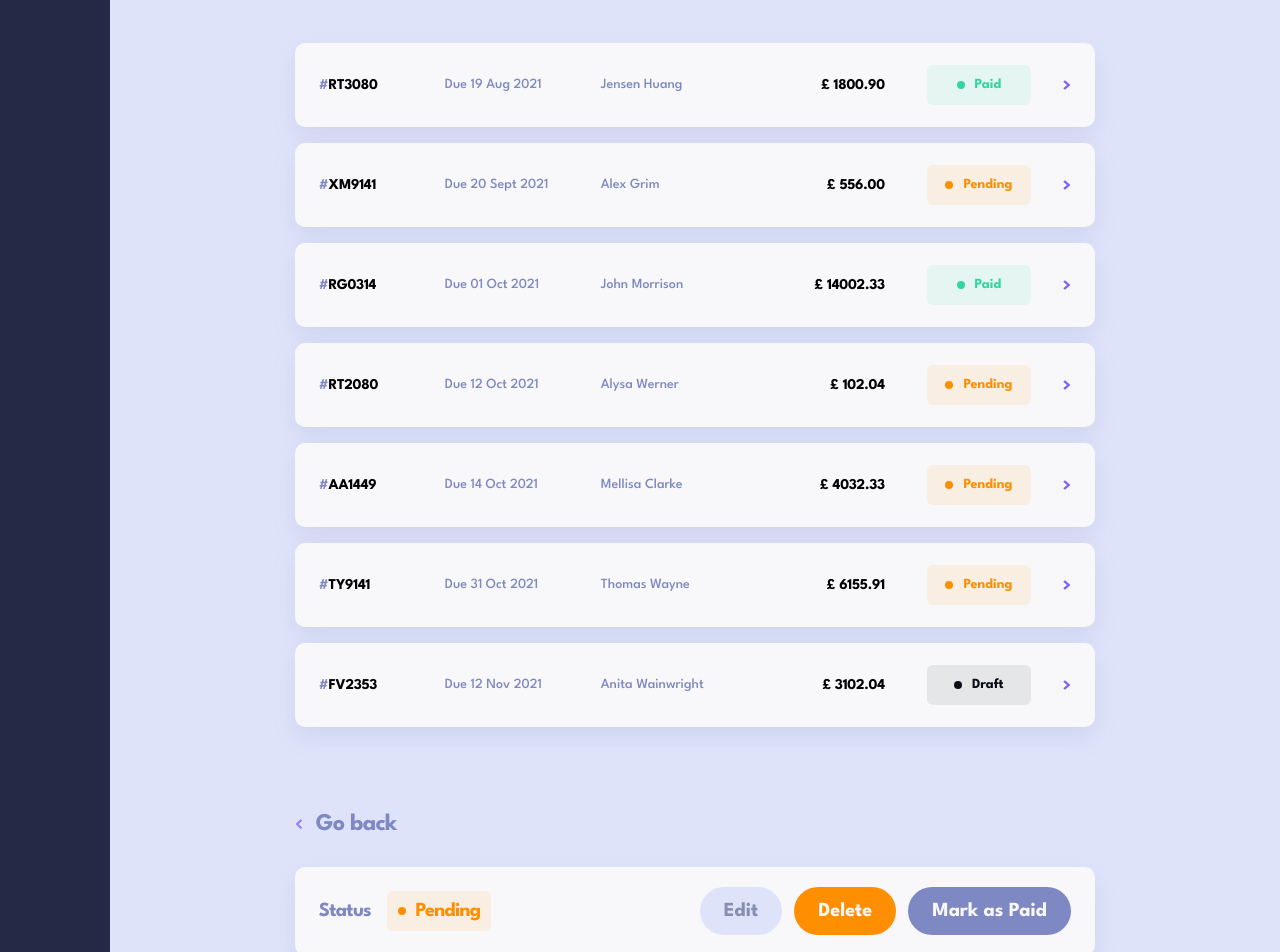
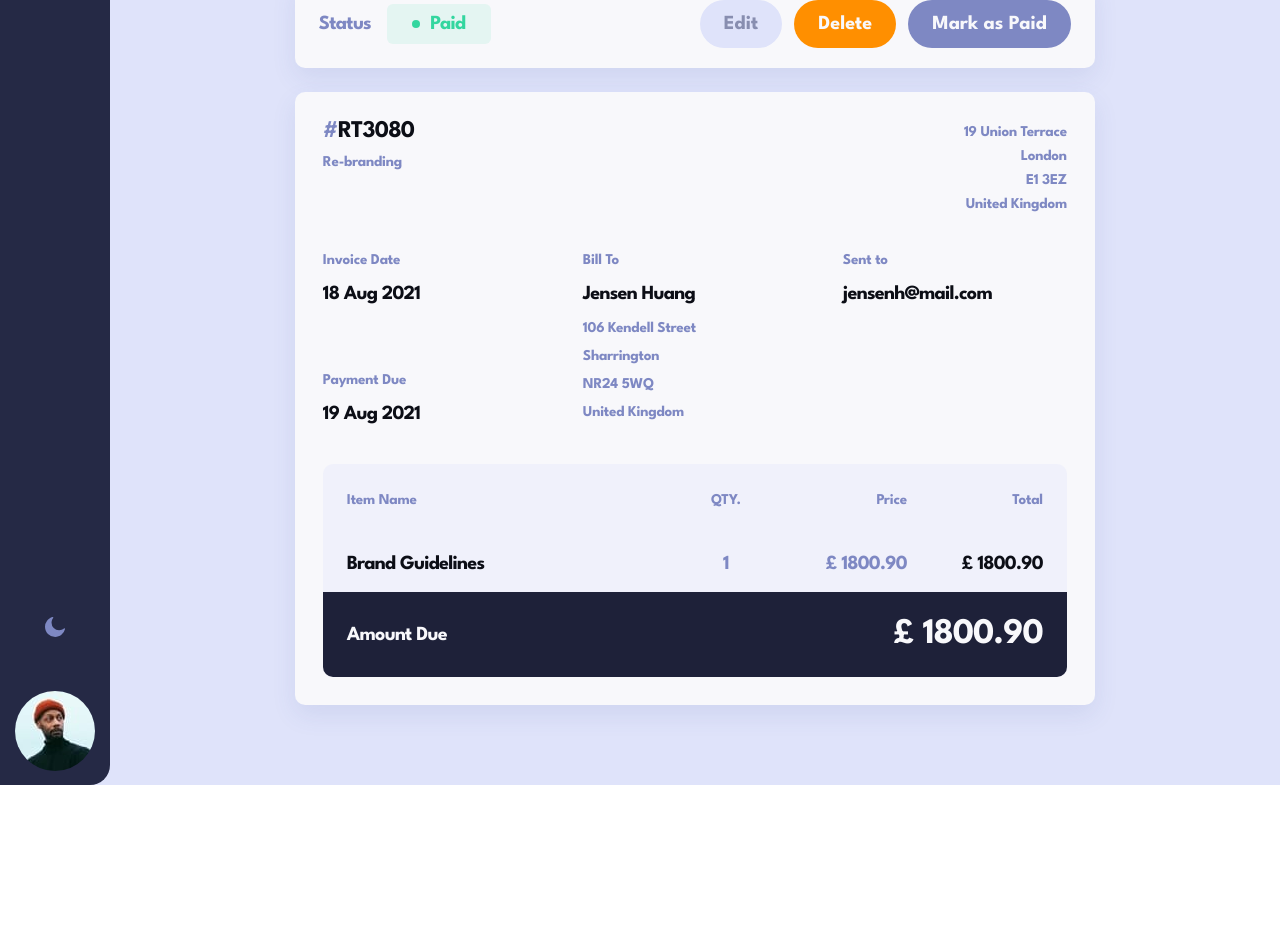
Before and after one commit to Konrad2502/Invoice-app, a React (Vite) app: page /invoices/1 in a window 1280 px wide. Shown: the part 160-1112 px from the top of the page. After the commit the page ends 945 px from the top, so only its background shows below. Built offline with nearby package versions, Linux system fonts and the light colour scheme.

Commit message:
Add routing and render clicked invoice

```diff
--- a/package.json
+++ b/package.json
@@ -13,7 +13,8 @@
     "@reduxjs/toolkit": "^2.11.2",
     "react": "^19.2.4",
     "react-dom": "^19.2.4",
-    "react-redux": "^9.2.0"
+    "react-redux": "^9.2.0",
+    "react-router-dom": "^7.13.2"
   },
   "devDependencies": {
     "@eslint/js": "^9.39.4",
--- a/src/App.tsx
+++ b/src/App.tsx
@@ -5,6 +5,8 @@ import { selectAppDataStatus } from "./features/appData/appDataSelectors";
 import Invoices from "./pages/Invoices/Invoices";
 import { useAppDispatch, useAppSelector } from "./store/hooks";
 import { fetchAppData } from "./features/appData/appDataSlice";
+import { BrowserRouter, Routes, Route } from "react-router-dom";
+import InvoiceDetails from "./pages/InvoiceDetails/InvoiceDetails";
 
 export default function App() {
   const dispatch = useAppDispatch();
@@ -17,9 +19,14 @@ export default function App() {
   }, [status, dispatch]);
 
   return (
-    <Container>
-      <Nav />
-      <Invoices />
-    </Container>
+    <BrowserRouter>
+      <Container>
+        <Nav />
+        <Routes>
+          <Route path="/" element={<Invoices />} />
+          <Route path="/invoices/:id" element={<InvoiceDetails />} />
+        </Routes>
+      </Container>
+    </BrowserRouter>
   );
 }
--- a/src/features/appData/appDataSelectors.ts
+++ b/src/features/appData/appDataSelectors.ts
@@ -5,3 +5,5 @@ import type { InvoicesData } from "./appDataTypes";
 export const selectAppData = (state:RootState): InvoicesData | null => state.appData.data;
 
 export const selectAppDataStatus = (state: RootState) => state.appData.status;
+
+export const selectInvoiceById = (state: RootState, id: number) => state.appData.data?.find(inv => inv.id === id) ?? null;
--- a/src/pages/InvoiceDetails/InvoiceDetails.tsx
+++ b/src/pages/InvoiceDetails/InvoiceDetails.tsx
@@ -1,11 +1,29 @@
 import "./InvoiceDetails.scss";
 import arrowLeft from "../../assets/icon-arrow-left.svg";
+import { useNavigate, useParams } from "react-router-dom";
+import { useAppSelector } from "../../store/hooks";
+import { selectInvoiceById } from "../../features/appData/appDataSelectors";
+import { formatDueDate } from "../../utilis/date";
 
 export default function InvoiceDetails() {
+  const navigate = useNavigate();
+  const { id } = useParams<{ id: string }>();
+  const invoiceId = Number(id);
+  const invoice = useAppSelector((state) =>
+    Number.isFinite(invoiceId) ? selectInvoiceById(state, invoiceId) : null,
+  );
+  console.log(invoice);
+  if (!invoice) {
+    return null;
+  }
   return (
     <section className="invoice-details">
       <div className="invoice-details__content">
-        <button className="invoice-details__back" type="button">
+        <button
+          className="invoice-details__back"
+          type="button"
+          onClick={() => navigate("/")}
+        >
           <img className="invoice-details__back-icon" src={arrowLeft} alt="" />
           <span className="invoice-details__back-text">Go back</span>
         </button>
@@ -14,15 +32,16 @@ export default function InvoiceDetails() {
           <div className="invoice-details__status-left">
             <span className="invoice-details__status-label">Status</span>
 
-            <div className="invoice-details__badge invoice-details__badge--pending">
-              <span className="invoice-details__dot invoice-details__dot--pending" />
-              <span className="invoice-details__badge-text">Pending</span>
+            <div
+              className={`invoice-details__badge invoice-details__badge--${invoice.status}`}
+            >
+              <span
+                className={`invoice-details__dot invoice-details__dot--${invoice.status}`}
+              />
+              <span className="invoice-details__badge-text">
+                {invoice.status}
+              </span>
             </div>
-
-            {/*
-            <div className="invoice-details__badge invoice-details__badge--paid">...</div>
-            <div className="invoice-details__badge invoice-details__badge--draft">...</div>
-            */}
           </div>
 
           <div className="invoice-details__actions">
@@ -51,16 +70,27 @@ export default function InvoiceDetails() {
           <div className="invoice-details__top">
             <div className="invoice-details__code">
               <p className="invoice-details__code-id">
-                <span className="invoice-details__hash">#</span>XM9141
+                <span className="invoice-details__hash">#</span>
+                {invoice?.code}
               </p>
-              <p className="invoice-details__code-desc">Graphic Design</p>
+              <p className="invoice-details__code-desc">
+                {invoice.description}
+              </p>
             </div>
 
             <div className="invoice-details__sender">
-              <p className="invoice-details__small">19 Union Terrace</p>
-              <p className="invoice-details__small">London</p>
-              <p className="invoice-details__small">E1 3EZ</p>
-              <p className="invoice-details__small">United Kingdom</p>
+              <p className="invoice-details__small">
+                {invoice.senderAddress.street}
+              </p>
+              <p className="invoice-details__small">
+                {invoice.senderAddress.city}
+              </p>
+              <p className="invoice-details__small">
+                {invoice.senderAddress.postCode}
+              </p>
+              <p className="invoice-details__small">
+                {invoice.senderAddress.country}
+              </p>
             </div>
           </div>
 
@@ -68,29 +98,41 @@ export default function InvoiceDetails() {
             <div className="invoice-details__dates">
               <div className="invoice-details__block">
                 <p className="invoice-details__label">Invoice Date</p>
-                <p className="invoice-details__value">21 Aug 2021</p>
+                <p className="invoice-details__value">
+                  {formatDueDate(invoice.createdAt)}
+                </p>
               </div>
 
               <div className="invoice-details__block">
                 <p className="invoice-details__label">Payment Due</p>
-                <p className="invoice-details__value">20 Sep 2021</p>
+                <p className="invoice-details__value">
+                  {formatDueDate(invoice.paymentDue)}
+                </p>
               </div>
             </div>
 
             <div className="invoice-details__billto">
               <p className="invoice-details__label">Bill To</p>
-              <p className="invoice-details__value">Alex Grim</p>
+              <p className="invoice-details__value">{invoice.clientName}</p>
               <div className="invoice-details__address">
-                <p className="invoice-details__small">84 Church Way</p>
-                <p className="invoice-details__small">Bradford</p>
-                <p className="invoice-details__small">BD1 9PB</p>
-                <p className="invoice-details__small">United Kingdom</p>
+                <p className="invoice-details__small">
+                  {invoice.clientAddress.street}
+                </p>
+                <p className="invoice-details__small">
+                  {invoice.clientAddress.city}
+                </p>
+                <p className="invoice-details__small">
+                  {invoice.clientAddress.postCode}
+                </p>
+                <p className="invoice-details__small">
+                  {invoice.clientAddress.country}
+                </p>
               </div>
             </div>
 
             <div className="invoice-details__sentto">
               <p className="invoice-details__label">Sent to</p>
-              <p className="invoice-details__value">alexgrim@mail.com</p>
+              <p className="invoice-details__value">{invoice.clientEmail}</p>
             </div>
           </div>
 
@@ -107,24 +149,30 @@ export default function InvoiceDetails() {
                 Total
               </p>
             </div>
-
-            <div className="invoice-details__items-row">
-              <p className="invoice-details__item-name">Banner Design</p>
-              <p className="invoice-details__item-qty">1</p>
-              <p className="invoice-details__item-price">£ 156.00</p>
-              <p className="invoice-details__item-total">£ 156.00</p>
-            </div>
-
-            <div className="invoice-details__items-row">
-              <p className="invoice-details__item-name">Email Design</p>
-              <p className="invoice-details__item-qty">2</p>
-              <p className="invoice-details__item-price">£ 200.00</p>
-              <p className="invoice-details__item-total">£ 400.00</p>
-            </div>
+            {invoice.items.map((it, idx) => (
+              <div
+                key={`${it.name}-${idx}`}
+                className="invoice-details__items-row"
+              >
+                <p className="invoice-details__item-name">{it.name}</p>
+                <p className="invoice-details__item-qty">{it.quantity}</p>
+                <p className="invoice-details__item-price">
+                  £ {it.price.toFixed(2)}
+                </p>
+                <p className="invoice-details__item-total">
+                  £ {it.total.toFixed(2)}
+                </p>
+              </div>
+            ))}
 
             <div className="invoice-details__amount">
               <p className="invoice-details__amount-label">Amount Due</p>
-              <p className="invoice-details__amount-value">£ 556.00</p>
+              <p className="invoice-details__amount-value">
+                £{" "}
+                {invoice.items
+                  .reduce((sum, it) => sum + it.total, 0)
+                  .toFixed(2)}
+              </p>
             </div>
           </div>
         </div>
--- a/src/pages/Invoices/Invoices.scss
+++ b/src/pages/Invoices/Invoices.scss
@@ -233,6 +233,7 @@
   align-items: center;
   column-gap: 16px;
   box-shadow: 0 10px 24px rgba(72, 84, 159, 0.10);
+  cursor: pointer;
 }
 
 .invoices__id {
--- a/src/pages/Invoices/Invoices.tsx
+++ b/src/pages/Invoices/Invoices.tsx
@@ -10,7 +10,7 @@ import emptyData from "../../assets/illustration-empty.svg";
 import check from "../../assets/icon-check.svg";
 import { useEffect, useRef, useState, useMemo } from "react";
 import type { InvoiceStatus } from "../../features/appData/appDataTypes";
-import InvoiceDetails from "../InvoiceDetails/InvoiceDetails";
+import { useNavigate } from "react-router-dom";
 
 export default function Invoices() {
   const data = useAppSelector(selectAppData);
@@ -53,6 +53,8 @@ export default function Invoices() {
     document.addEventListener("mousedown", handleClickOutside);
     return () => document.removeEventListener("mousedown", handleClickOutside);
   }, [filterDropdown]);
+
+  const navigate = useNavigate();
 
   return (
     <main className="invoices">
@@ -158,7 +160,11 @@ export default function Invoices() {
               </div>
             ) : (
               filteredData.map((item) => (
-                <article key={item.id} className="invoices__item">
+                <article
+                  key={item.id}
+                  className="invoices__item"
+                  onClick={() => navigate(`/invoices/${item.id}`)}
+                >
                   <p className="invoices__id">
                     <span className="invoices__hash">#</span>
                     {item.code}
@@ -182,7 +188,6 @@ export default function Invoices() {
             )}
           </div>
         </div>
-        <InvoiceDetails />
       </div>
     </main>
   );
```
Also changed, not shown: 1 other file (tests, documents, lock files or other folders).
